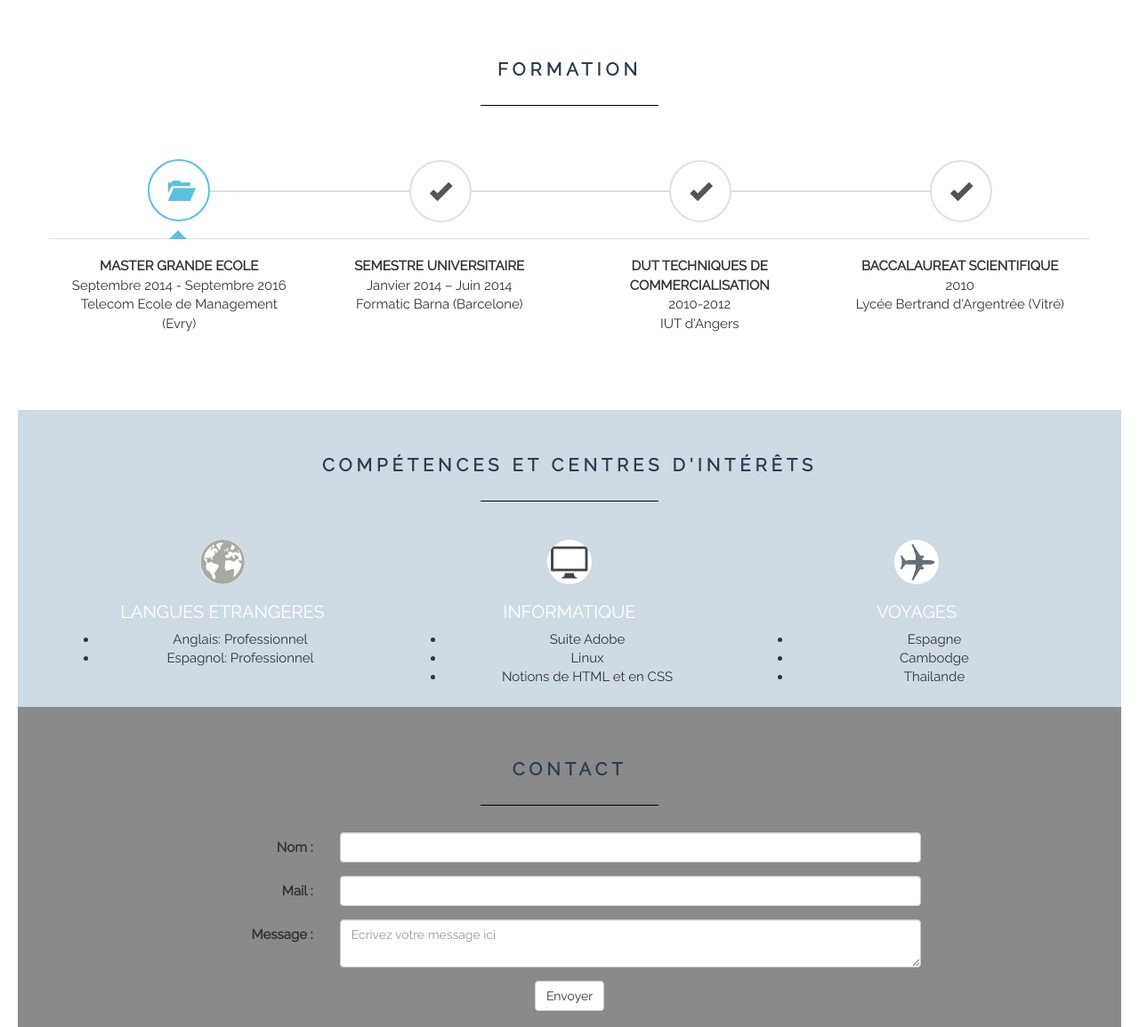
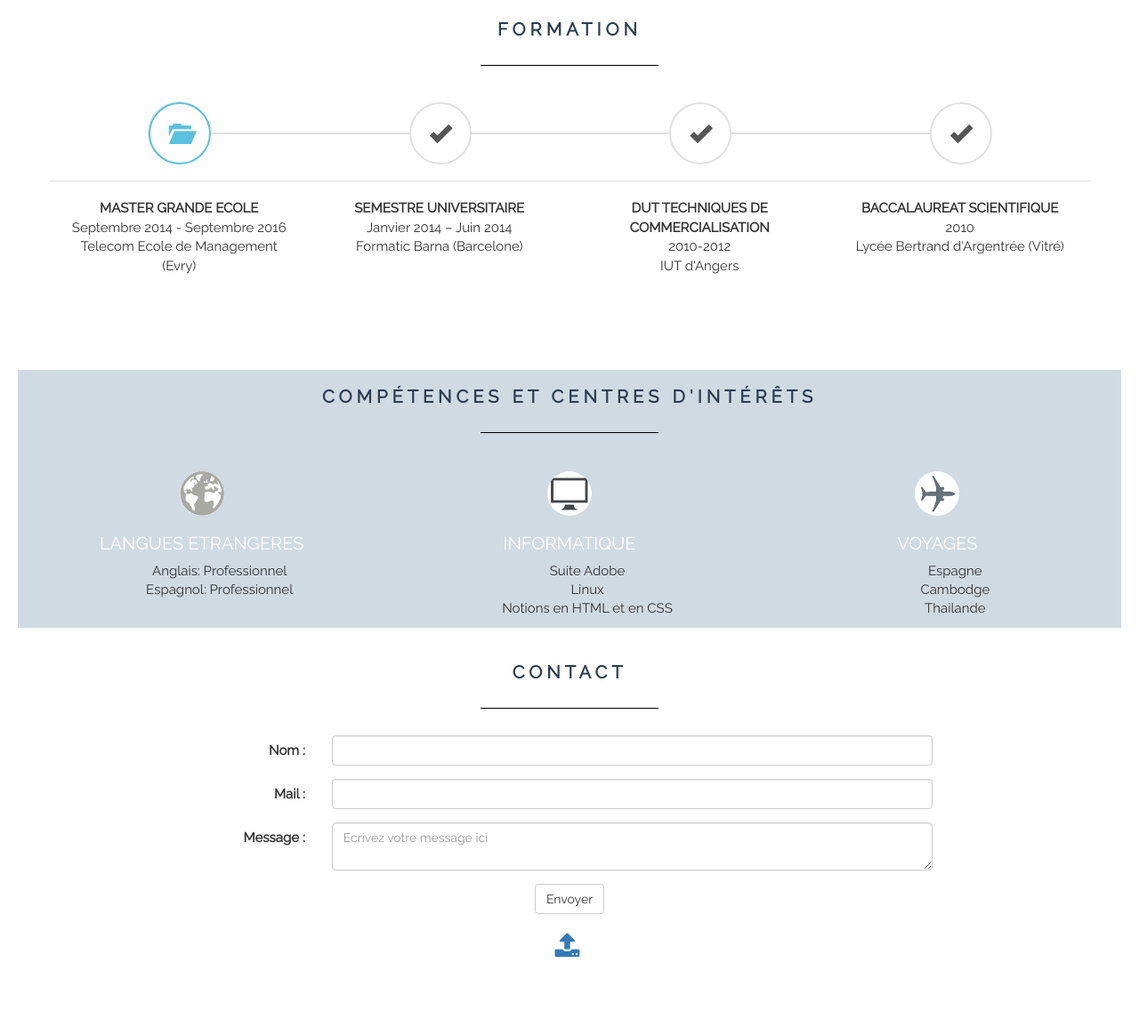
Before and after one commit to audrey-le-balc-h/monsite, a plain HTML site: page index.html in a window 1280 px wide. Shown: the part 1427-2582 px from the top of the page at 89% size. After the commit the page ends 2543 px from the top, so only its background shows below. Drawn offline with nearby package versions, Linux system fonts and the light colour scheme.

Commit message:
miseenligne2
mise en ligne du 1211

```diff
--- a/index.html
+++ b/index.html
@@ -32,11 +32,10 @@
  </head>
 
 
-<body>
+<body >
 
 <nav class="navbar navbar-default navbar-fixed-top">
   <div class="container-fluid">
-    <!-- Brand and toggle get grouped for better mobile display -->
     <div class="navbar-header">
       <button type="button" class="navbar-toggle collapsed" data-toggle="collapse" data-target="#bs-example-navbar-collapse-1" aria-expanded="false">
         <span class="sr-only">Toggle navigation</span>
@@ -47,7 +46,7 @@
       <a class="navbar-brand" href="#">CV Audrey Le Balc'h</a>
     </div>
 
-    <!-- Collect the nav links, forms, and other content for toggling -->
+
     <div class="collapse navbar-collapse" id="bs-example-navbar-collapse-1">
       <ul class="nav navbar-nav">
         <li><a href="#home">Présentation</a></li>
@@ -55,17 +54,15 @@
         <li><a href="#formation">Formation</a></li>
         <li><a href="#competences">Compétences et centres d'intérêts </a></li>
         <li><a href="#contact">Contact</a></li>
+        <li><a href="http://audreylebalch.esy.es">Mon carnet de voyages</a></li>
       </ul>
-    </div><!-- /.navbar-collapse -->
-  </div><!-- /.container-fluid -->
+    </div>
+  </div>
 </nav>
 
 
 
-
 <header>
-
-
       <h1 >Audrey le Balc'h</h1>
       <p id="mail">audrey.lebalch@hotmail.fr</p>
       <div><img src="images/audrey.png" class="rounded audrey"></div>
@@ -75,12 +72,11 @@
 </a></li>
         <li><a href="https://fr.linkedin.com/pub/audrey-le-balc-h/62/155/417" target="_blank"><i class="fa fa-linkedin"></i>
 </a></li>
-        <li><a href="" target="_blank"><i class="fa fa-wordpress"></i>
+        <li><a href="http://audreylebalch.esy.es" target="_blank"><i class="fa fa-wordpress"></i>
 </a></li>
         <li><a href="CV-audrey-le-balc-h.pdf" target="_blank"><i class="fa fa-upload"></i>
 </a></li>
       </ul>
-
 </header>
 
 
@@ -124,11 +120,9 @@ N’hésitez pas à me contacter via l’onglet “Contact” pour toutes questi
 
 <section id="experiences">
 
-
 <div class="section-title">
   <h2>Expériences professionnelles</h2>
 </div>
-
 
 <div class="separator2"></div>
 
@@ -150,7 +144,6 @@ N’hésitez pas à me contacter via l’onglet “Contact” pour toutes questi
   </li>
   </ul>
 </div>
-
 
 <div class="container">
   <ul class="timeline">
@@ -214,7 +207,6 @@ N’hésitez pas à me contacter via l’onglet “Contact” pour toutes questi
         <div class="wizard-inner">
         <div class="connecting-line"></div>
          <ul class="nav nav-tabs" role="tablist">
-
       <li role="presentation" class="active">
         <a href="#step1" data-toggle="tab" aria-controls="step1" role="tab" title="Step 1">
         <span class="round-tab">
@@ -230,6 +222,7 @@ N’hésitez pas à me contacter via l’onglet “Contact” pour toutes questi
         </span>
         </a>
       </li>
+
       <li role="presentation" class="disabled">
         <a href="#complete" data-toggle="tab" aria-controls="complete" role="tab" title="Complete">
         <span class="round-tab">
@@ -237,6 +230,7 @@ N’hésitez pas à me contacter via l’onglet “Contact” pour toutes questi
         </span>
         </a>
       </li>
+
       <li role="presentation" class="disabled">
         <a href="#complete" data-toggle="tab" aria-controls="complete" role="tab" title="Complete">
         <span class="round-tab">
@@ -250,8 +244,6 @@ N’hésitez pas à me contacter via l’onglet “Contact” pour toutes questi
     </section>
     </div>
     </div>
-
-
   <div class="container">
   <div class="row">
 
@@ -270,7 +262,7 @@ N’hésitez pas à me contacter via l’onglet “Contact” pour toutes questi
 
 
 <div class="col-md-3">
-      <span class="gras"><b>BACCALAUREAT SCIENTIFIQUE</b></span><br /><span>2010</span><br /><span>Lycée Bertrand d'Argentrée (Vitré)</span>
+      <span class="gras"><b>BACCALAUREAT SCIENTIFIQUE</b></span><br><span>2010</span><br /><span>Lycée Bertrand d'Argentrée (Vitré)</span>
 </div>
 
 
@@ -286,7 +278,8 @@ N’hésitez pas à me contacter via l’onglet “Contact” pour toutes questi
      <br>
      <br>
      <section id="competences">
-  <div class="section">
+
+
   <div class="section-title">
   <h2>Compétences et centres d'intérêts</h2>
   </div>
@@ -294,7 +287,7 @@ N’hésitez pas à me contacter via l’onglet “Contact” pour toutes questi
   <br>
   <br>
 
-<div class="container" id="competences1">
+<div class="container-fluid">
 <div class="row">
 
   <div class="col-md-4">
@@ -304,6 +297,7 @@ N’hésitez pas à me contacter via l’onglet “Contact” pour toutes questi
         <ul >
         <li>Anglais: Professionnel</li>
         <li>Espagnol: Professionnel</li>
+        <li></li>
       </ul>
  </div>
  </div>
@@ -315,7 +309,7 @@ N’hésitez pas à me contacter via l’onglet “Contact” pour toutes questi
         <ul>
         <li>Suite Adobe</li>
         <li>Linux</li>
-        <li>Notions de HTML et en CSS</li>
+        <li>Notions en HTML et en CSS</li>
       </ul>
   </div>
   </div>
@@ -335,6 +329,7 @@ N’hésitez pas à me contacter via l’onglet “Contact” pour toutes questi
   </div>
 
 </div>
+</div>
  </section>
 
 
@@ -349,33 +344,34 @@ N’hésitez pas à me contacter via l’onglet “Contact” pour toutes questi
       <div class="col-sm-8 col-sm-offset-2">
 
         <form class="form-horizontal" id="contact-form" action="#">
-
           <div class="form-group">
           <label for="name" class="col-sm-2 control-label">Nom :</label>
           <div class="col-sm-10">
                <input type="text" name="name" id="name" class="form-control">
           </div>
           </div>
+
           <div class="form-group">
           <label for="mail" class="col-sm-2 control-label">Mail : </label>
           <div class="col-sm-10">
               <input type="mail" name="email"id="mail" class="form-control">
           </div>
           </div>
+
           <div class="form-group">
             <label for="message" class="col-sm-2 control-label">Message : </label>
           <div class="col-sm-10">
-              <textarea placeholder ="Ecrivez votre message ici" id="message" class="form-control"></textarea>
+          <textarea placeholder ="Ecrivez votre message ici" id="message" class="form-control" name="message"></textarea>
           </div>
           </div>
+
           <div class="form-group submit-button">
           <button type="submit" class="btn btn-default">Envoyer</button>
           </div>
         </form>
-        <div id="errormessage" class="hidden"><p> Oups votre message n'a pas pu être envoyé, réessayez ! </p>
-        <div id="successmessage" class="hidden"><p> Votre message est envoyé ! </p>
-      </div>
-    </div>
+
+        <div id="errormessage" class="hiddenmessage"><p> Oups votre message n'a pas pu être envoyé, réessayez ! </p></div>
+        <div id="successmessage" class="hiddenmessage"><p> Votre message est envoyé ! </p></div>
 </section>
 
 <folder class="folder">
@@ -393,7 +389,7 @@ N’hésitez pas à me contacter via l’onglet “Contact” pour toutes questi
 
   <script src="https://ajax.googleapis.com/ajax/libs/jquery/1.11.1/jquery.min.js"></script>
   <script src="https://maxcdn.bootstrapcdn.com/bootstrap/3.2.0/js/bootstrap.min.js"></script>
-  <script src="http://getsimpleform.com/messages/ajax?form_api_token=9563a1a04a3cb998521d573616201d1c"></script>
+  <script src="global.js"></script>
 
 	</body>
 	</html>
--- a/style.css
+++ b/style.css
@@ -1,3 +1,7 @@
+ul {
+
+	list-style-type: none;
+}
 
 /* header */
 
@@ -82,6 +86,7 @@ header h1 {
 body {
 	font-family: 'Raleway', sans-serif;
 	margin-left: 5;
+
 }
 
 
@@ -154,14 +159,14 @@ body {
 h2 {
   color : #DD4F58;
   font-family : Helvetica Neue 25 ultra light;
-  font-size: 150%
+  font-size: 150%;
 }
 
 
 h3 {
   color : #FFFFFF;
   font-family : Helvetica Neue 25 ultra light;
-  font-size: 20px
+  font-size: 20px;
 }
 
 h5 {
@@ -183,7 +188,7 @@ h5 {
 
   /* rubriques */
 
-#experiences {
+  #experiences {
 	background-color : #D0DAE3;
 	padding: 20px;
 }
@@ -197,12 +202,10 @@ h5 {
 }
 
 #competences {
-	background-color : #D0DAE3;
-	padding: 12px;
-
+	background-color: #D0DAE3;
 }
 
-#contact {
+.contact {
    background-color : #8A8A8A;
    padding: 20px;
 }
@@ -250,11 +253,6 @@ h5 {
 
 /* Bootstrap Expériences */
 
-timeline {
-  list-style: none;
-  padding: 20px 0 20px;;
-  position: relative;
-}
 .timeline:before {
   top: 0;
   bottom: 0;
@@ -377,12 +375,6 @@ timeline {
     background: #fff;
 }
 
-    .wizard .nav-tabs {
-        position: relative;
-        margin: 40px auto;
-        margin-bottom: 0;
-        border-bottom-color: #e0e0e0;
-    }
 
     .wizard > div.wizard-inner {
         position: relative;
@@ -400,18 +392,11 @@ timeline {
     z-index: 1;
 }
 
-.wizard .nav-tabs > li.active > a, .wizard .nav-tabs > li.active > a:hover, .wizard .nav-tabs > li.active > a:focus {
-    color: #555555;
-    cursor: default;
-    border: 0;
-    border-bottom-color: transparent;
-}
 
 span.round-tab {
     width: 70px;
     height: 70px;
     line-height: 70px;
-    display: inline-block;
     border-radius: 100px;
     background: #fff;
     border: 2px solid #e0e0e0;
@@ -442,28 +427,6 @@ span.round-tab:hover {
     width: 25%;
 }
 
-.wizard li:after {
-    content: " ";
-    position: absolute;
-    left: 46%;
-    opacity: 0;
-    margin: 0 auto;
-    bottom: 0px;
-    border: 5px solid transparent;
-    border-bottom-color: #5bc0de;
-    transition: 0.1s ease-in-out;
-}
-
-.wizard li.active:after {
-    content: " ";
-    position: absolute;
-    left: 46%;
-    opacity: 1;
-    margin: 0 auto;
-    bottom: 0px;
-    border: 10px solid transparent;
-    border-bottom-color: #5bc0de;
-}
 
 .wizard .nav-tabs > li a {
     width: 70px;
@@ -486,11 +449,8 @@ span.round-tab:hover {
         height: 50px;
         line-height: 50px;
     }
+}
 
-
- #competences1{
-    padding-top: 20px;
-    }
 
 .btn-primary:hover {
     color: #8A8A8A;
@@ -500,3 +460,26 @@ span.round-tab:hover {
 	display: none;
 
 }
+
+.hiddenmessage {
+	display: none;
+
+}
+
+.btn-primary:hover, .btn-primary:focus, .btn-primary:active, .btn-primary.active, .open>.dropdown-toggle.btn-primary {
+	background-color: #D0DAE3;
+	color: black;
+	border-bottom-color: #D0DAE3;
+	border-top-color: #D0DAE3;
+	border-left-color: #D0DAE3;
+	border-right-color : #D0DAE3;
+}
+
+.btn-primary {
+	background-color: #D0DAE3;
+	color: #FFFFFF;
+	border-bottom-color: #D0DAE3;
+	border-top-color: #D0DAE3;
+	border-left-color: #D0DAE3;
+	border-right-color : #D0DAE3;
+}
```
Also changed, not shown: 1 other file. Lines whose indentation alone changed are shown as unchanged.
